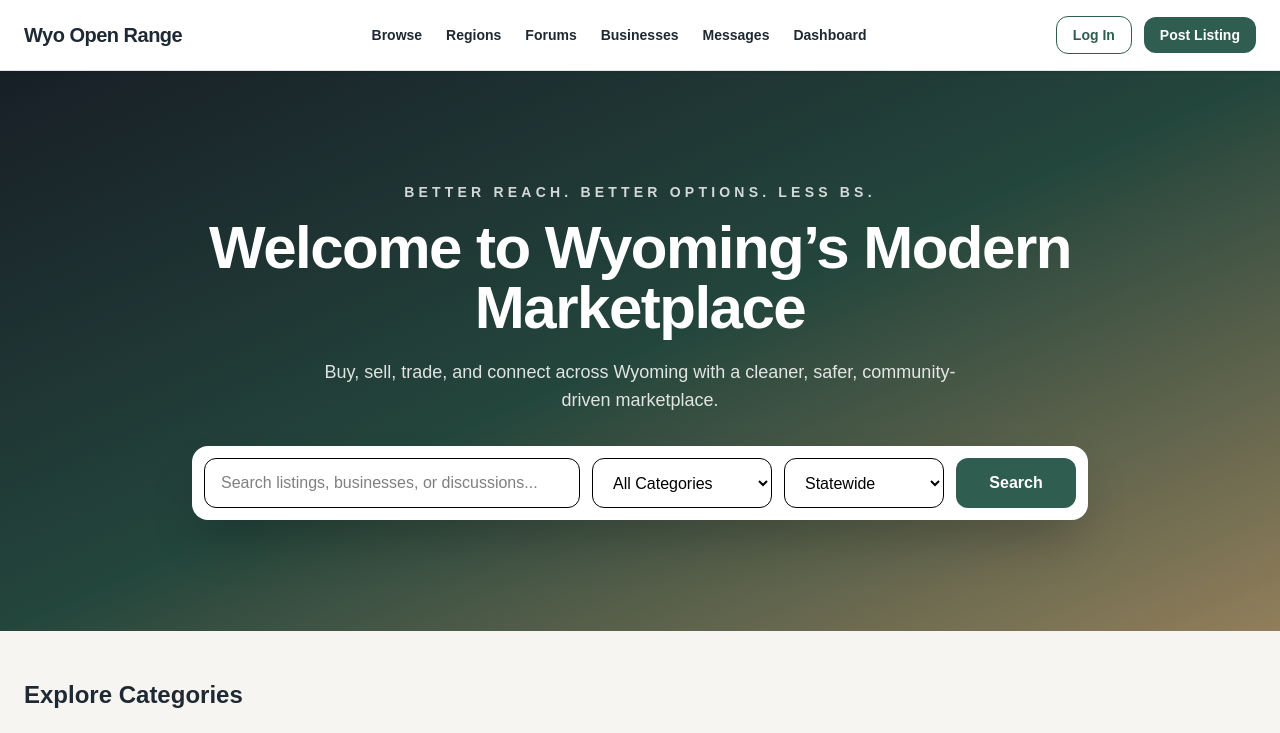
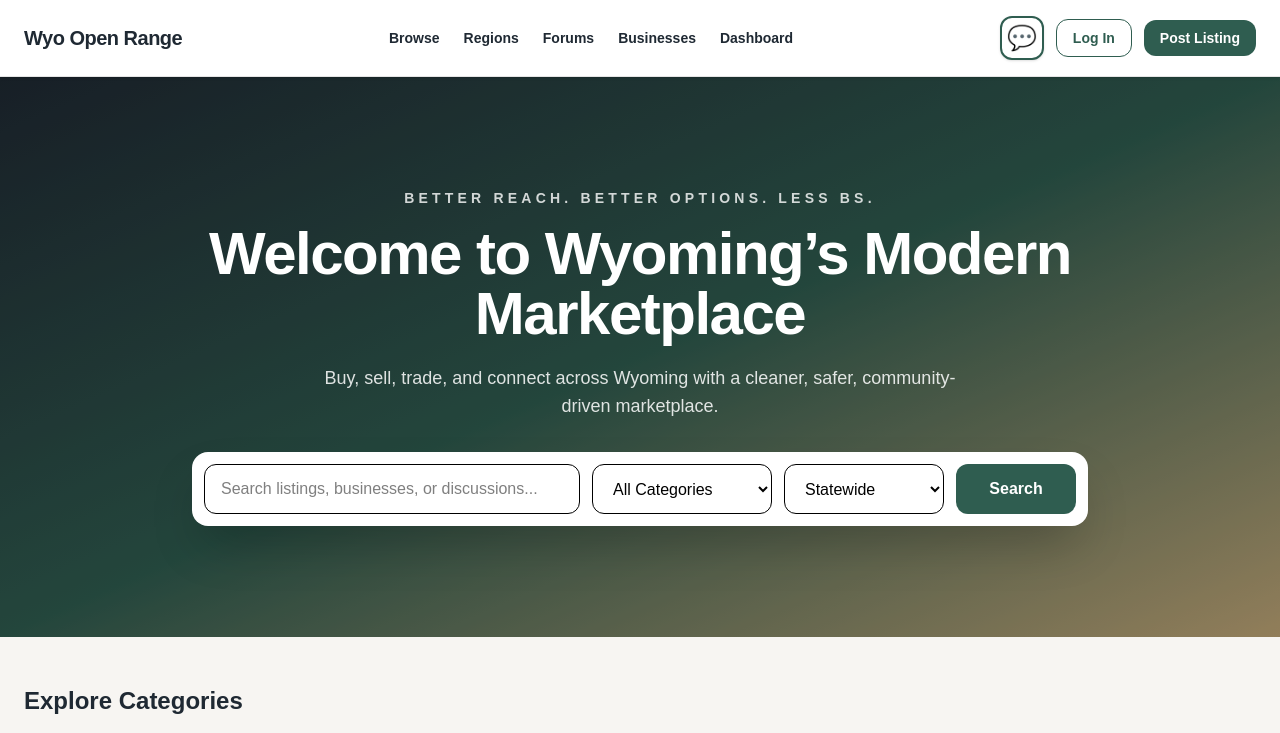
Before and after one commit to MReed606/wyo-open-range-v2, a Next.js app: page / in a window 1280 px wide. Shown: the top 733 px of the page. Built offline with nearby package versions, Linux system fonts and the light colour scheme; no server answers.

Commit message:
Force visible message bubble in navbar

```diff
--- a/src/components/NavBar.tsx
+++ b/src/components/NavBar.tsx
@@ -1,11 +1,11 @@
 import Link from "next/link";
+import { AuthStatus } from "@/components/auth/AuthStatus";
 import { NotificationBell } from "@/components/NotificationBell";
-import { AuthStatus } from "@/components/auth/AuthStatus";
 
 export function NavBar() {
   return (
     <nav className="sticky top-0 z-50 border-b border-black/10 bg-white shadow-sm">
-      <div className="mx-auto flex max-w-7xl items-center justify-between px-6 py-4">
+      <div className="mx-auto flex max-w-7xl items-center justify-between gap-4 px-6 py-4">
         <Link href="/" className="text-xl font-bold tracking-tight text-[#1F2933]">
           Wyo Open Range
         </Link>
@@ -15,11 +15,12 @@ export function NavBar() {
           <Link href="/regions" className="text-sm font-bold text-[#1F2933] hover:text-[#2F5D50]">Regions</Link>
           <Link href="/forums" className="text-sm font-bold text-[#1F2933] hover:text-[#2F5D50]">Forums</Link>
           <Link href="/businesses" className="text-sm font-bold text-[#1F2933] hover:text-[#2F5D50]">Businesses</Link>
-          <Link href="/messages" className="text-sm font-bold text-[#1F2933] hover:text-[#2F5D50]">Messages</Link>
           <Link href="/dashboard" className="text-sm font-bold text-[#1F2933] hover:text-[#2F5D50]">Dashboard</Link>
         </div>
 
         <div className="flex items-center gap-3">
+          <NotificationBell />
+
           <AuthStatus />
 
           <Link
--- a/src/components/NotificationBell.tsx
+++ b/src/components/NotificationBell.tsx
@@ -8,33 +8,33 @@ export function NotificationBell() {
   const [count, setCount] = useState(0);
 
   useEffect(() => {
-    let mounted = true;
-
     async function loadCount() {
       const {
         data: { user },
       } = await supabase.auth.getUser();
 
-      if (!user) return;
+      if (!user) {
+        setCount(0);
+        return;
+      }
 
       const { data: conversations } = await supabase
         .from("conversations")
-        .select("id,buyer_id,seller_id")
-        .or(
-          `buyer_id.eq.${user.id},seller_id.eq.${user.id}`
-        );
+        .select("id")
+        .or(`buyer_id.eq.${user.id},seller_id.eq.${user.id}`);
 
-      if (!conversations?.length) return;
+      const conversationIds = conversations?.map((item) => item.id) ?? [];
 
-      const ids = conversations.map((c) => c.id);
+      if (conversationIds.length === 0) {
+        setCount(0);
+        return;
+      }
 
       const { data: messages } = await supabase
         .from("messages")
-        .select("*")
-        .in("conversation_id", ids)
+        .select("id")
+        .in("conversation_id", conversationIds)
         .neq("sender_id", user.id);
-
-      if (!mounted) return;
 
       setCount(messages?.length ?? 0);
     }
@@ -42,7 +42,7 @@ export function NotificationBell() {
     loadCount();
 
     const channel = supabase
-      .channel("notification-bell")
+      .channel("navbar-message-bell")
       .on(
         "postgres_changes",
         {
@@ -57,7 +57,6 @@ export function NotificationBell() {
       .subscribe();
 
     return () => {
-      mounted = false;
       supabase.removeChannel(channel);
     };
   }, []);
@@ -65,14 +64,15 @@ export function NotificationBell() {
   return (
     <Link
       href="/messages"
-      className="relative flex h-11 w-11 items-center justify-center rounded-full border border-black/10 bg-white transition hover:bg-[#F3F4F6]"
+      title="Messages"
+      className="relative flex h-11 w-11 items-center justify-center rounded-xl border-2 border-[#2F5D50] bg-white text-[#1F2933] shadow-sm transition hover:bg-[#F7F5F2]"
     >
-      <span className="text-xl">💬</span>
+      <span className="text-2xl leading-none">💬</span>
 
       {count > 0 && (
-        <div className="absolute -right-1 -top-1 flex h-6 min-w-6 items-center justify-center rounded-full bg-red-600 px-1 text-xs font-bold text-white">
+        <span className="absolute -right-2 -top-2 flex h-6 min-w-6 items-center justify-center rounded-full bg-red-600 px-1 text-xs font-bold text-white">
           {count > 99 ? "99+" : count}
-        </div>
+        </span>
       )}
     </Link>
   );
```
